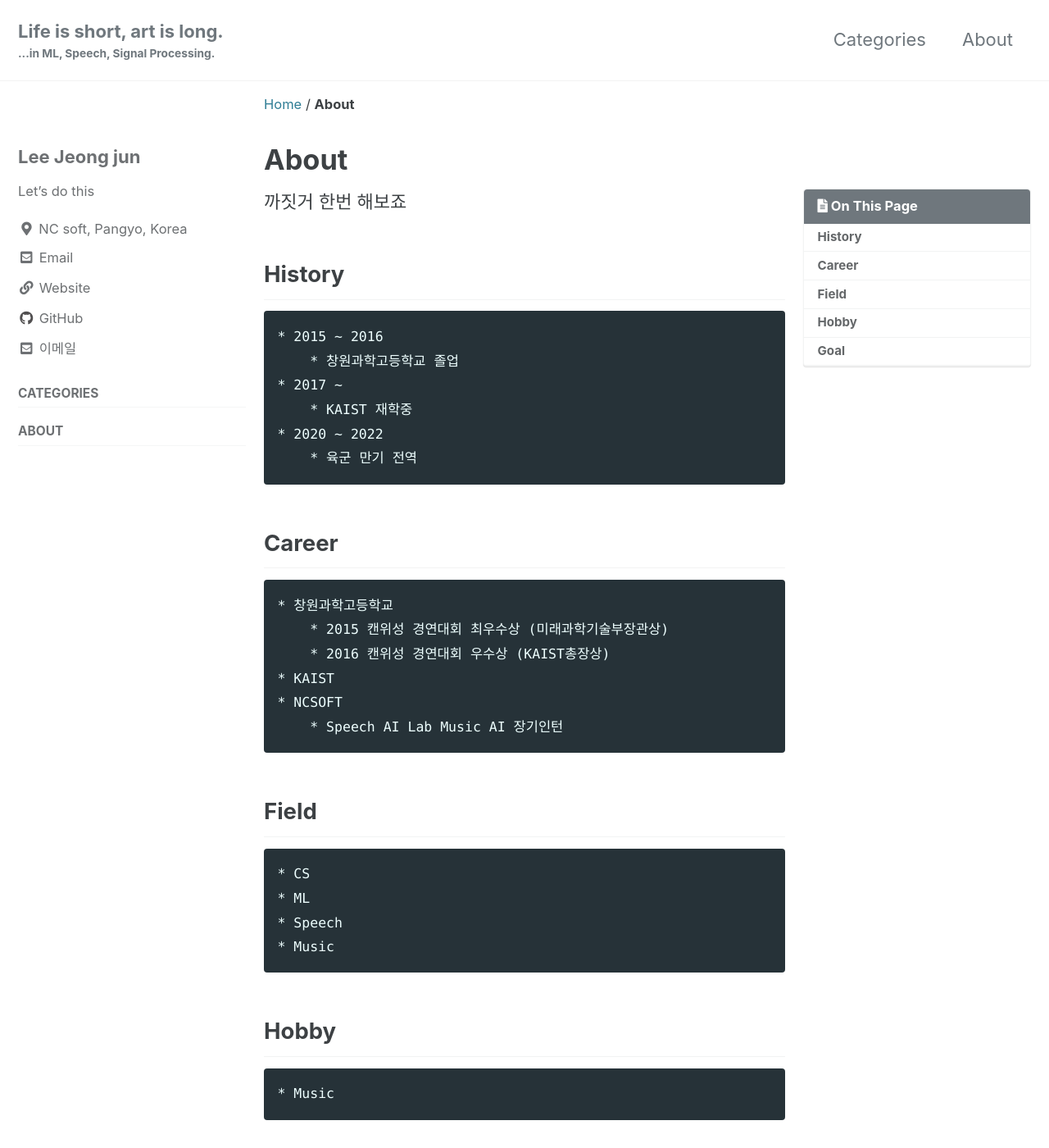
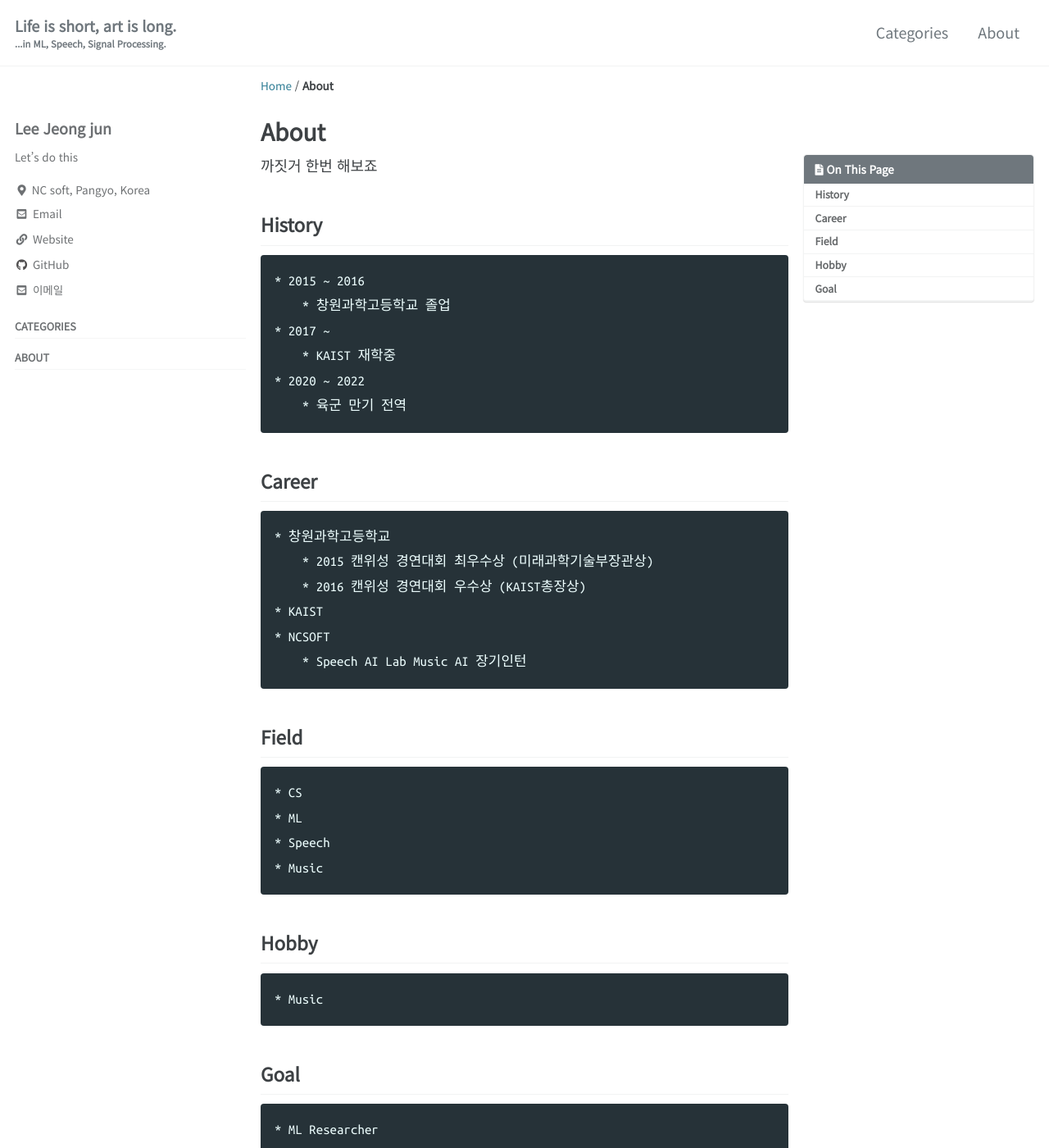
Before and after one commit to boingkiri/boingkiri.github.io, a Jekyll site: the page built from _pages/about.md, in a window 1280 px wide and 1400 px high. Shown: the whole window at 82% size. Built offline with Jekyll 4.4.1, drawn with Linux system fonts in a browser that asks for light colours; cached includes are drawn as plain includes; some web fonts are replaced.

Commit message:
modify overall font size and style of site

```diff
--- a/_includes/studying_banner.html
+++ b/_includes/studying_banner.html
@@ -1,8 +1,8 @@
 <style>
-    @import url('https://fonts.googleapis.com/css2?family=Nanum+Gothic+Coding&display=swap');
+    /* @import url('https://fonts.googleapis.com/css2?family=Nanum+Gothic+Coding&display=swap'); */
     .study {
         background-color:wheat;
-        font-family: 'Nanum Gothic Coding', monospace;
+        /* font-family: 'Nanum Gothic Coding', monospace; */
         padding: 3% 3% 3% 3%;
         border-radius: 15px;
         font-size: 1.5vw;
--- a/assets/css/main.scss
+++ b/assets/css/main.scss
@@ -2,7 +2,41 @@
 # Only the main Sass file needs front matter (the dashes are enough)
 ---
 
+// https://mmistakes.github.io/minimal-mistakes/docs/stylesheets/#customizing
+$sans-serif: 'Noto Sans KR';
+$monospace: 'Ubuntu Mono';
+$type-size-4-5: 1.12em !default; // Ubuntu Mono is a bit small
+
 @charset "utf-8";
+// @import "minimal-mistakes/skins/aqua"; // skin
+@import "minimal-mistakes";
 
-@import "minimal-mistakes/skins/{{ site.minimal_mistakes_skin | default: 'default' }}"; // skin
-@import "minimal-mistakes"; // main partials
+@import url(https://fonts.googleapis.com/css?family=Noto+Sans+KR|Ubuntu+Mono);
+
+// https://github.com/mmistakes/minimal-mistakes/issues/1219
+html {
+  font-size: 12px; // change to whatever
+
+  @include breakpoint($medium) {
+    font-size: 14px; // change to whatever
+  }
+
+  @include breakpoint($large) {
+    font-size: 16px; // change to whatever
+  }
+
+  @include breakpoint($x-large) {
+    font-size: 18px; // change to whatever
+  }
+}
+
+.highlight {
+  font-family: $monospace;
+  font-size: $type-size-4-5;
+}
+
+.language-plaintext {
+  font-family: $monospace;
+  font-size: $type-size-5;
+  background: #c0ffee;
+}
```
